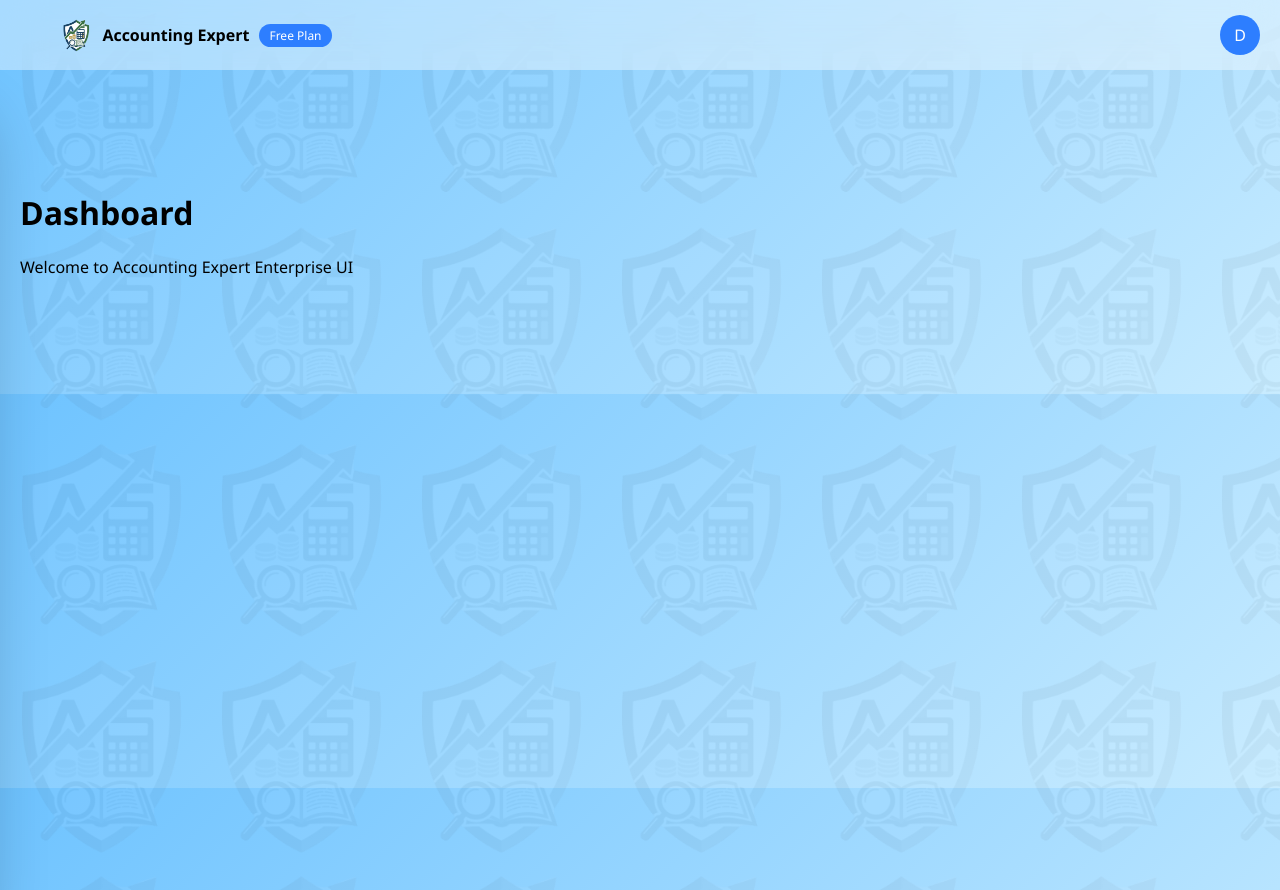
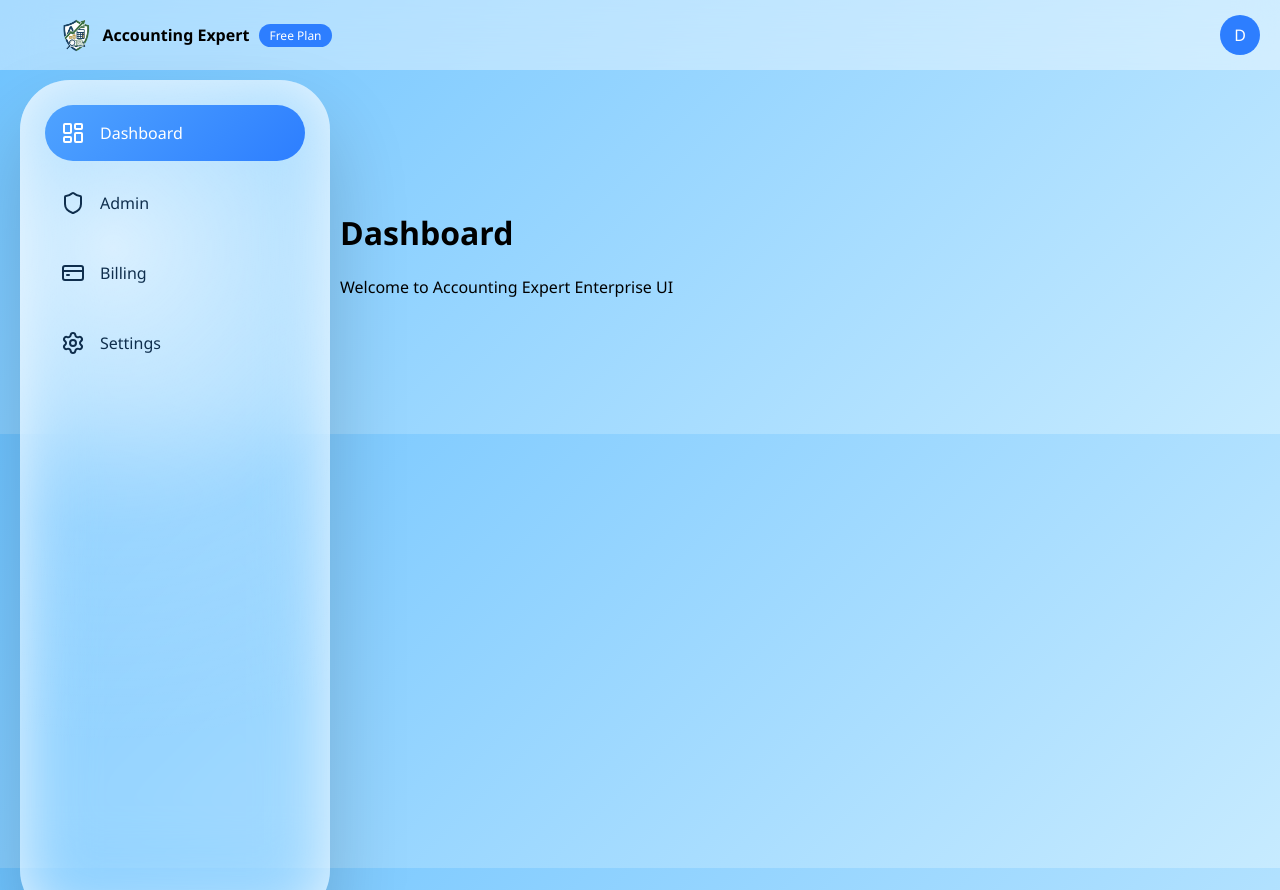
Before and after one commit to debasishbiswas375-bot/AccountingExpert, a FastAPI app: page / in a window 1280 px wide. Run offline with FastAPI, Linux system fonts and the light colour scheme; parts of the project's set-up code (start-up, migrations or seed data) failed here and were passed over.

Commit message:
Update style.css

```diff
--- a/app/static/style.css
+++ b/app/static/style.css
@@ -1,28 +1,17 @@
-/* ===== SKY BACKGROUND ===== */
+/* =========================
+   SKY BACKGROUND
+========================= */
 
 body {
     margin: 0;
     font-family: 'Segoe UI', sans-serif;
     background: linear-gradient(135deg, #6ec3ff, #c7ebff);
     overflow-x: hidden;
-    position: relative;
 }
 
-/* Watermark logo */
-body::before {
-    content: "";
-    position: fixed;
-    inset: 0;
-    background-image: url("/static/logo.png");
-    background-repeat: repeat;
-    background-size: 200px;
-    opacity: 0.05;
-    filter: grayscale(100%);
-    pointer-events: none;
-    z-index: -1;
-}
-
-/* ===== TOPBAR ===== */
+/* =========================
+   TOPBAR
+========================= */
 
 .topbar {
     height: 70px;
@@ -75,81 +66,118 @@ body::before {
     border-radius: 3px;
 }
 
-/* ===== SIDEBAR BUBBLE ===== */
+/* =========================
+   SIDEBAR (SOAP BUBBLE)
+========================= */
 
 .sidebar {
     position: fixed;
     top: 80px;
-    left: -320px;
+    left: 20px;
+    height: calc(100% - 100px);
     width: 260px;
-    height: calc(100% - 100px);
     padding: 25px;
 
-    background: rgba(255,255,255,0.25);
-    backdrop-filter: blur(25px);
-    border-radius: 35px;
+    background: radial-gradient(circle at 30% 20%,
+        rgba(255,255,255,0.7),
+        rgba(255,255,255,0.25) 40%,
+        rgba(255,255,255,0.15) 70%);
+
+    backdrop-filter: blur(35px);
+    border-radius: 50px;
 
     box-shadow:
-        0 30px 60px rgba(0,0,0,0.2),
-        inset 0 0 25px rgba(255,255,255,0.5);
+        0 40px 80px rgba(0,0,0,0.18),
+        inset 0 0 60px rgba(255,255,255,0.8);
 
-    transition: 0.4s ease;
+    transition: all 0.3s ease;
     z-index: 1000;
 }
 
-.sidebar.show {
-    left: 20px;
-}
-
-/* Sidebar links */
+/* LINKS */
 
 .sidebar a {
     display: flex;
     align-items: center;
     gap: 15px;
-    padding: 15px;
-    border-radius: 20px;
+    padding: 16px;
+    border-radius: 30px;
     text-decoration: none;
     color: #0f2e4d;
-    margin-bottom: 12px;
+    margin-bottom: 14px;
+    transition: 0.3s;
 }
 
 .sidebar a:hover {
-    background: rgba(79,163,255,0.3);
+    background: rgba(79,163,255,0.25);
 }
 
 .sidebar a.active {
-    background: linear-gradient(135deg, #4fa3ff, #2d7eff);
+    background: linear-gradient(135deg,#4fa3ff,#2d7eff);
     color: white;
 }
 
-/* ===== OVERLAY ===== */
+/* =========================
+   MINI MODE (DESKTOP)
+========================= */
 
-.overlay {
-    position: fixed;
-    inset: 0;
-    background: rgba(0,0,0,0.2);
-    display: none;
-    z-index: 900;
+.sidebar.mini {
+    width: 80px;
 }
 
-.overlay.show {
-    display: block;
+.sidebar.mini .text {
+    display: none;
 }
 
-/* ===== MAIN ===== */
+/* =========================
+   MAIN CONTENT
+========================= */
 
 .main {
-    padding: 100px 20px;
+    margin-left: 300px;
+    padding: 120px 40px;
+    transition: 0.3s ease;
 }
 
-/* ===== USER & NOTIFICATION ===== */
+.sidebar.mini ~ .main {
+    margin-left: 120px;
+}
 
-.top-right {
-    display: flex;
-    align-items: center;
-    gap: 15px;
+/* =========================
+   MOBILE BEHAVIOR
+========================= */
+
+@media (max-width: 900px) {
+
+    /* Default mobile = mini */
+    .sidebar {
+        width: 80px;
+        left: 10px;
+    }
+
+    .sidebar .text {
+        display: none;
+    }
+
+    /* Expand mode */
+    .sidebar.mobile-expanded {
+        width: 240px;
+        padding: 25px;
+    }
+
+    .sidebar.mobile-expanded .text {
+        display: inline;
+    }
+
+    .main {
+        margin-left: 100px;
+        padding: 100px 20px;
+    }
 }
+
+/* =========================
+   AVATAR
+========================= */
 
 .avatar {
     width: 40px;
```
Also changed, not shown: other parts of app/static/style.css (+4 -74 lines).
